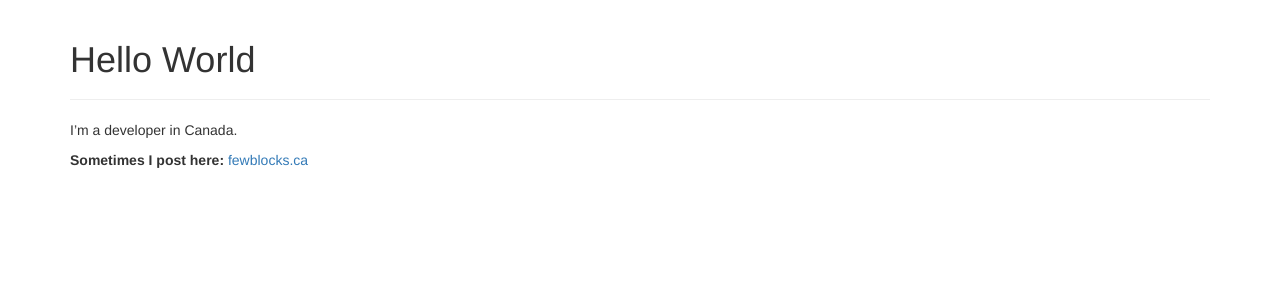
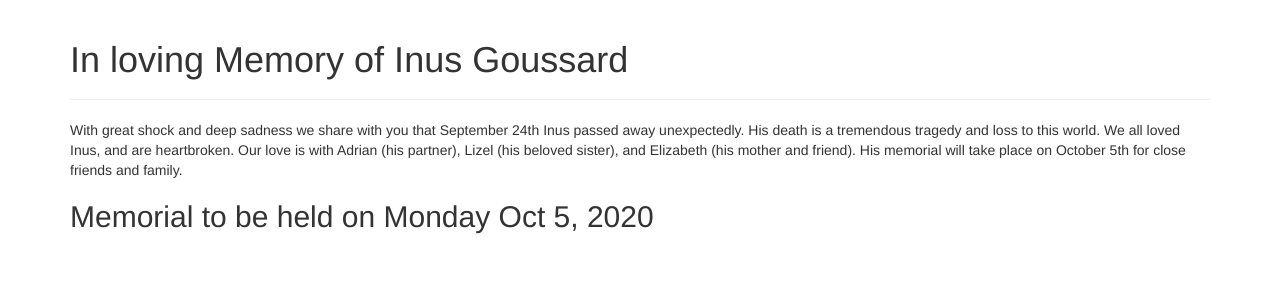
Before and after one commit to adriandgr/pathway, a Jekyll site: the page built from index.md, in a window 1280 px wide. Shown: the top 300 px of the page. Built offline with Jekyll 4.4.1, drawn with Linux system fonts in a browser that asks for light colours.

Commit message:
Update index.md

```diff
--- a/index.md
+++ b/index.md
@@ -1,8 +1,8 @@
 ---
 layout: default
-title: Hello World
+title: In loving Memory of Inus Goussard
 ---
 
-I'm a developer in Canada.
+With great shock and deep sadness we share with you that September 24th Inus passed away unexpectedly. His death is a tremendous tragedy and loss to this world. We all loved Inus, and are heartbroken. Our love is with Adrian (his partner), Lizel (his beloved sister), and Elizabeth (his mother and friend).  His memorial will take place on October 5th for close friends and family.
 
-**Sometimes I post here:** [fewblocks.ca](https://fewblocks.ca/)
+## Memorial to be held on Monday Oct 5, 2020
```
